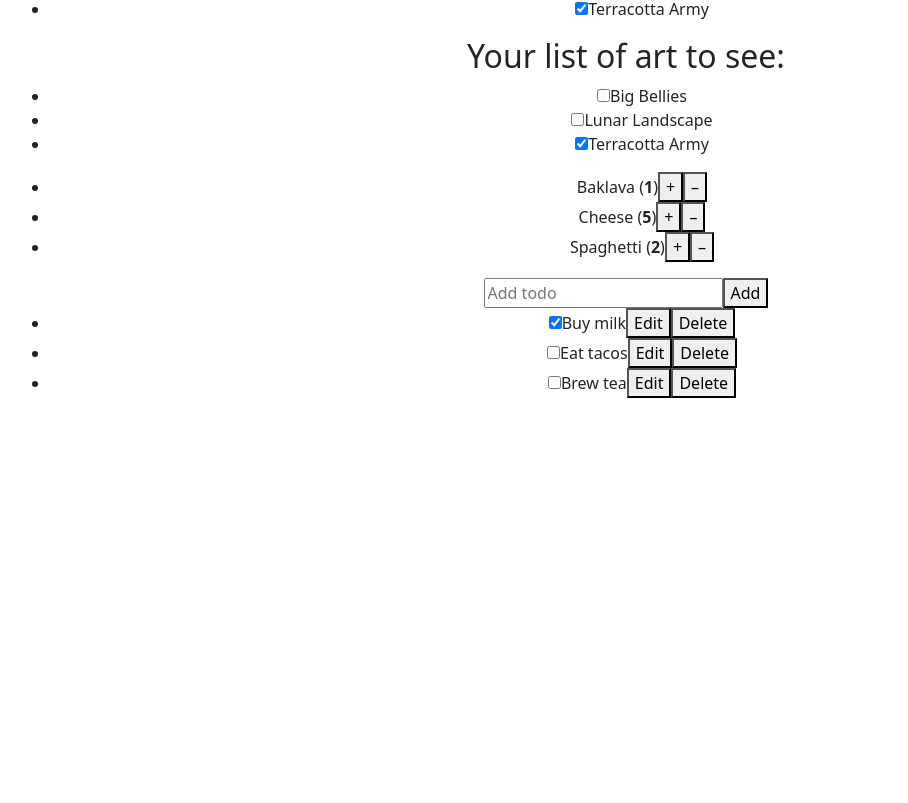
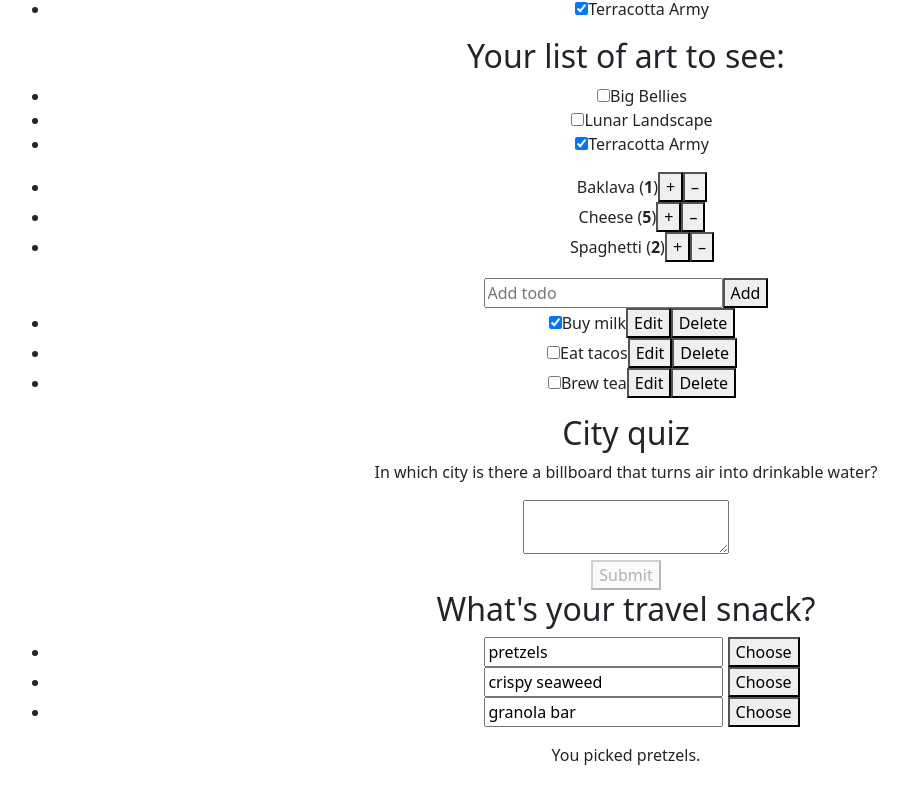
Before and after one commit to anhtuan284/React-Vite, a React (Vite) app in the folder demo-vite/: page / in a window 1280 px wide. Shown: the part 1735-2538 px from the top of the page, without its empty margins (14-922 px from the left). Before the commit the page ends 2181 px from the top, so only its background shows below. Built offline with nearby package versions, Linux system fonts and the light colour scheme.

Commit message:
main 27_11

```diff
--- a/demo-vite/src/main.tsx
+++ b/demo-vite/src/main.tsx
@@ -12,6 +12,8 @@ import Artists from './component/Artists.tsx'
 import BucketList from './component/BuckeList.tsx'
 import ShoppingCart from './component/Cart.tsx'
 import TaskApp from './component/ToDoApp/AppToDo.tsx'
+import Form from './component/FormAnswer/Form.tsx'
+import Choose from './component/StateStruct/Choose.tsx'
 
 ReactDOM.createRoot(document.getElementById('root') as HTMLElement).render(
   // <React.StrictMode>
@@ -26,6 +28,8 @@ ReactDOM.createRoot(document.getElementById('root') as HTMLElement).render(
     <BucketList/>
     <ShoppingCart/>
     <TaskApp/>
+    <Form/>
+    <Choose/>
   </>
   // </React.StrictMode>,
 )
```
